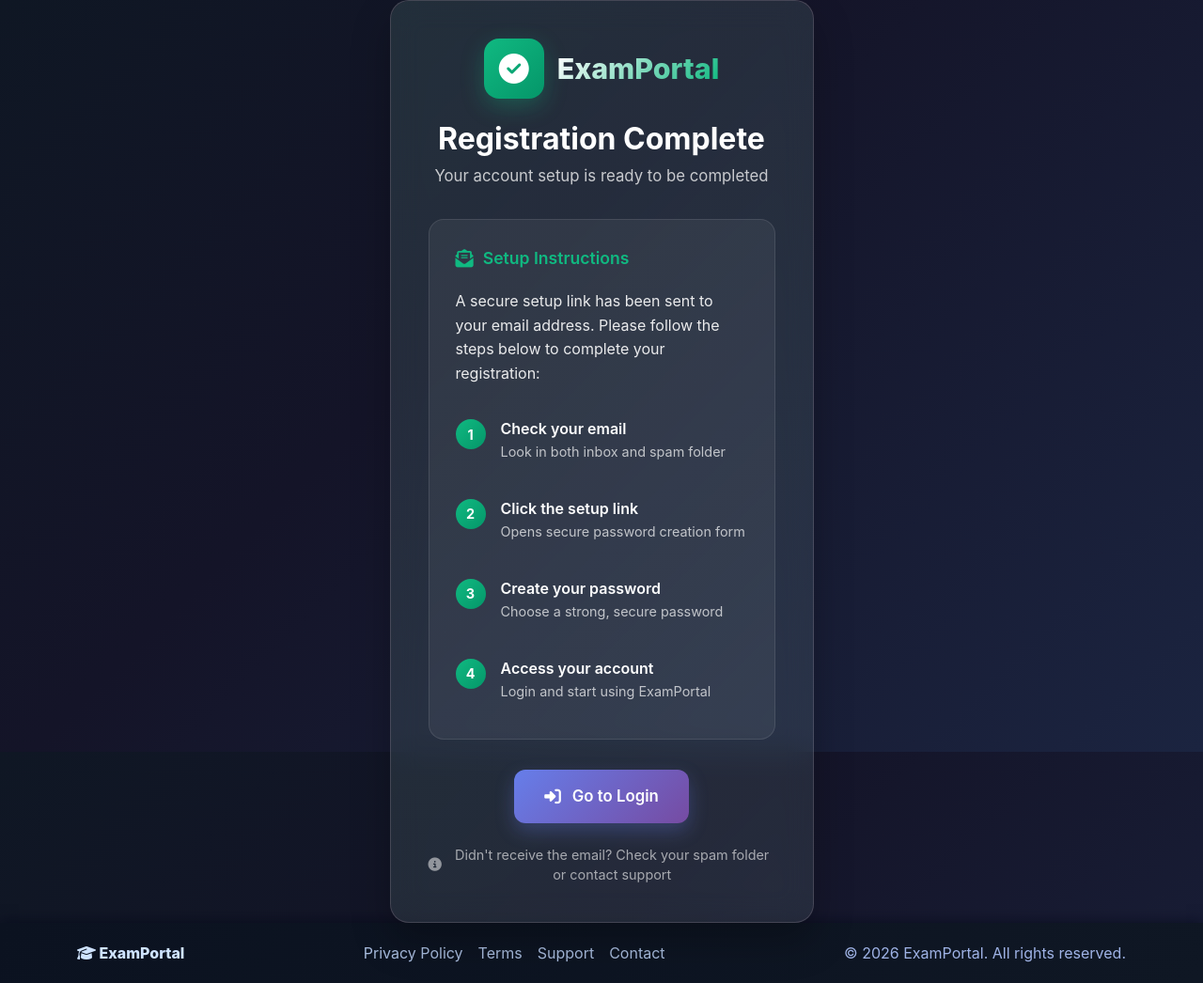
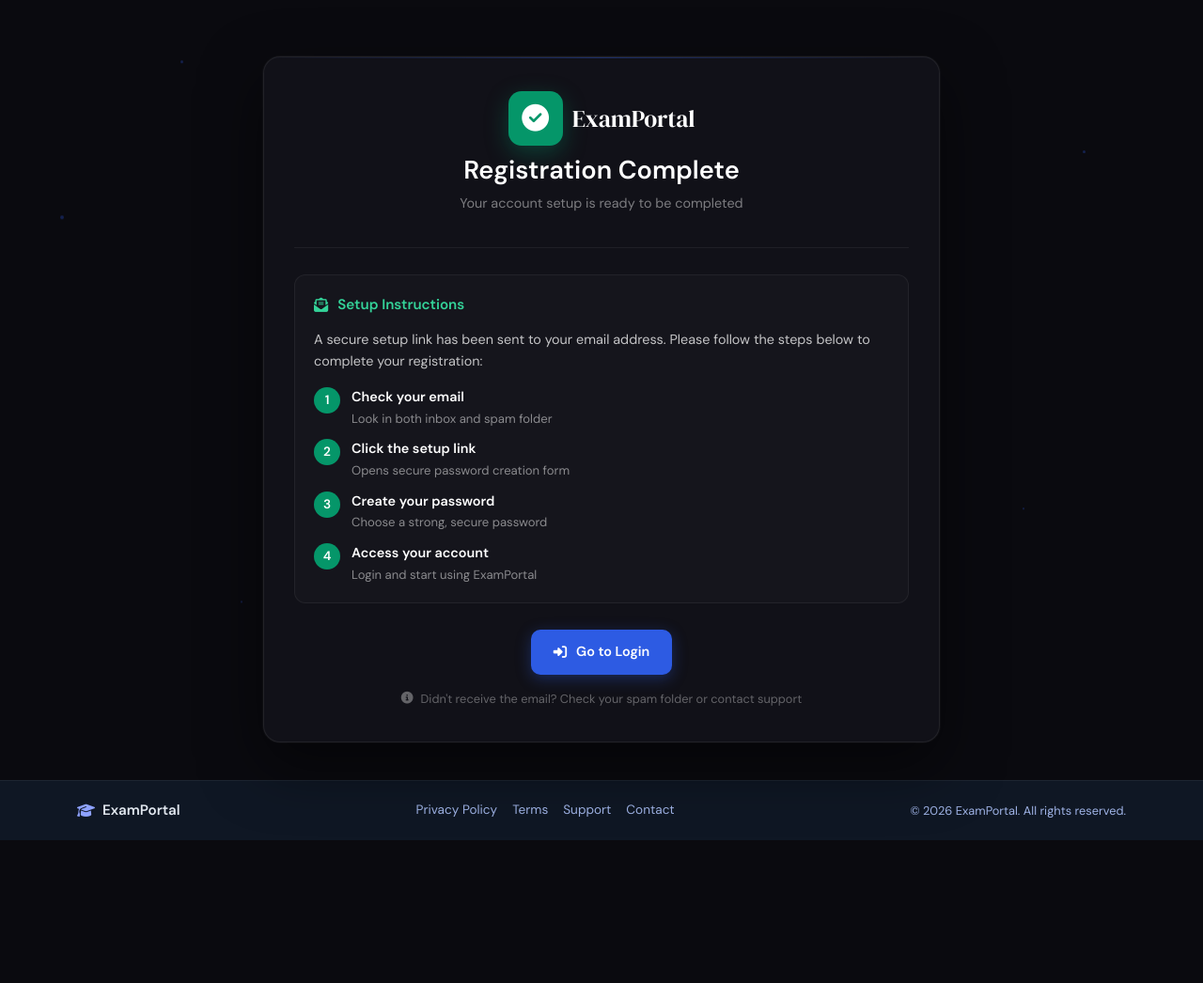
Before and after one commit to exam-portal-desk/online-exam-portal, a Flask app: page /registration-success in a window 1280 px wide. Shown: the whole page at 94% size. After the commit the page ends 894 px from the top, so only its background shows below. Run offline with Flask 3, Linux system fonts and the light colour scheme; some libraries are stand-ins or nearby versions.

Commit message:
Add files via upload
New UI

```diff
--- a/templates/base.html
+++ b/templates/base.html
@@ -163,24 +163,81 @@
         margin: 1rem;
     }
 
-    /* Footer */
-    .professional-footer {
-        background: linear-gradient(135deg,#0b1220,#0f1724);
-        color: #cfd8ef;
-        padding: 1.25rem 0;
-        margin-top: auto;
-        box-shadow: 0 -2px 12px rgba(2,6,23,0.5);
-    }
+.professional-footer{
+background:#0f1724;
+border-top:1px solid rgba(255,255,255,0.06);
+color:#cbd5f5;
+padding:20px 0;
+margin-top:auto
+}
 
-    .footer-brand {
-        font-weight: 800;
-        color: #cfe3ff;
-    }
+.professional-footer .container{
+display:flex;
+align-items:center;
+justify-content:space-between;
+flex-wrap:wrap;
+gap:14px
+}
 
-    .footer-links a {
-        color: #a9bddf;
-        text-decoration: none;
-    }
+.footer-brand{
+font-weight:700;
+color:#e2e8f0;
+display:flex;
+align-items:center;
+gap:8px;
+font-size:0.95rem
+}
+
+.footer-brand i{
+color:#8ea2ff
+}
+
+.footer-links{
+display:flex;
+align-items:center;
+gap:18px;
+flex-wrap:wrap
+}
+
+.footer-links a{
+color:#9fb3e6;
+text-decoration:none;
+font-size:0.85rem;
+transition:color .2s
+}
+
+.footer-links a:hover{
+color:#ffffff
+}
+
+.professional-footer p{
+font-size:0.8rem;
+color:#94a3d4;
+margin:0
+}
+
+@media(max-width:768px){
+
+.professional-footer .container{
+flex-direction:column;
+text-align:center;
+gap:10px
+}
+
+.footer-links{
+justify-content:center;
+gap:14px
+}
+
+.footer-links a{
+font-size:0.82rem
+}
+
+.professional-footer p{
+font-size:0.75rem
+}
+
+}
 
     .footer-links a:hover {
         color: #fff;
--- a/templates/registration_success.html
+++ b/templates/registration_success.html
@@ -13,11 +13,8 @@
     <div class="particle"></div>
 </div>
 
-<div class="login-wrapper">
-    <div class="container">
-        <div class="row justify-content-center">
-            <div class="col-xl-5 col-lg-6 col-md-7 col-sm-9">
-                <div class="success-container">
+<div class="request-wrapper">
+    <div class="request-container success-container">
                     <div class="success-header">
                         <div class="logo-section">
                             <div class="success-icon">
@@ -88,278 +85,250 @@
                         </div>
     </div>
 </div>
-    </div>
-</div>
 
 <style>
-/* Professional Registration Success Styles */
-.success-container {
-    background: rgba(255, 255, 255, 0.08);
-    backdrop-filter: blur(16px);
-    border: 1px solid rgba(255, 255, 255, 0.15);
-    border-radius: 20px;
-    padding: 2.5rem;
-    box-shadow: 0 20px 40px rgba(0, 0, 0, 0.25);
-    position: relative;
-    overflow: hidden;
-    max-width: 500px;
-    width: 100%;
-    margin: 0 auto;
+body{
+background:#0a0a0f;
+font-family:'DM Sans','Inter',-apple-system,sans-serif;
+overflow-x:hidden;
+min-height:100vh;
+color:#e2e8f0
 }
 
-.success-container::before {
-    content: '';
-    position: absolute;
-    top: 0;
-    left: 0;
-    right: 0;
-    bottom: 0;
-    background: linear-gradient(135deg, rgba(16, 185, 129, 0.05) 0%, rgba(5, 150, 105, 0.03) 100%);
-    border-radius: 20px;
-    z-index: -1;
+.particles-container{
+position:fixed;
+top:0;
+left:0;
+width:100%;
+height:100%;
+overflow:hidden;
+z-index:1;
+pointer-events:none
 }
 
-/* Header Section */
-.success-header {
-    text-align: center;
-    margin-bottom: 2rem;
+.particle{
+position:absolute;
+background:rgba(45,91,227,0.3);
+border-radius:50%;
+animation:float 10s ease-in-out infinite
 }
 
-.logo-section {
-    display: flex;
-    align-items: center;
-    justify-content: center;
-    gap: 14px;
-    margin-bottom: 1.5rem;
+.particle:nth-child(1){width:3px;height:3px;top:10%;left:15%;animation-delay:0s}
+.particle:nth-child(2){width:2px;height:2px;top:70%;left:85%;animation-delay:2s}
+.particle:nth-child(3){width:4px;height:4px;top:30%;left:5%;animation-delay:4s}
+.particle:nth-child(4){width:2px;height:2px;top:80%;left:20%;animation-delay:6s}
+.particle:nth-child(5){width:3px;height:3px;top:20%;left:90%;animation-delay:8s}
+.particle:nth-child(6){width:2px;height:2px;top:60%;left:70%;animation-delay:10s}
+.particle:nth-child(7){width:3px;height:3px;top:45%;left:25%;animation-delay:1s}
+.particle:nth-child(8){width:2px;height:2px;top:85%;left:60%;animation-delay:3s}
+
+@keyframes float{
+0%,100%{transform:translateY(0)}
+50%{transform:translateY(-20px)}
 }
 
-.success-icon {
-    width: 64px;
-    height: 64px;
-    background: linear-gradient(135deg, #10b981 0%, #059669 100%);
-    border-radius: 16px;
-    display: flex;
-    align-items: center;
-    justify-content: center;
-    font-size: 2rem;
-    color: white;
-    box-shadow: 0 8px 24px rgba(16, 185, 129, 0.3);
+.request-wrapper{
+position:relative;
+z-index:2;
+min-height:100vh;
+display:flex;
+align-items:flex-start;
+justify-content:center;
+padding:60px 16px 40px
 }
 
-.brand-name {
-    font-size: 1.9rem;
-    font-weight: 800;
-    background: linear-gradient(135deg, #ffffff 0%, #10b981 100%);
-    -webkit-background-clip: text;
-    -webkit-text-fill-color: transparent;
-    background-clip: text;
-    margin: 0;
-    line-height: 1;
+.request-container{
+background:#111118;
+border:1px solid rgba(255,255,255,0.07);
+border-radius:18px;
+padding:36px 32px;
+width:100%;
+max-width:720px;
+position:relative;
+box-shadow:0 24px 64px rgba(0,0,0,0.5),0 0 0 1px rgba(255,255,255,0.04)
 }
 
-.success-title {
-    font-size: 2rem;
-    font-weight: 700;
-    color: white;
-    margin: 0 0 0.5rem 0;
-    line-height: 1.2;
+.request-container::before{
+content:'';
+position:absolute;
+top:0;
+left:0;
+right:0;
+height:1px;
+background:linear-gradient(90deg,transparent,rgba(45,91,227,0.4),transparent)
 }
 
-.success-subtitle {
-    color: rgba(255, 255, 255, 0.75);
-    font-size: 1.05rem;
-    margin: 0;
-    font-weight: 400;
+.success-header{
+text-align:center;
+margin-bottom:28px;
+padding-bottom:20px;
+border-bottom:1px solid rgba(255,255,255,0.06)
 }
 
-/* Instructions Panel */
-.instructions-panel {
-    background: rgba(255, 255, 255, 0.06);
-    border: 1px solid rgba(255, 255, 255, 0.1);
-    border-radius: 16px;
-    padding: 1.75rem;
-    margin-bottom: 2rem;
+.logo-section{
+display:flex;
+align-items:center;
+justify-content:center;
+gap:10px;
+margin-bottom:8px
 }
 
-.panel-header {
-    display: flex;
-    align-items: center;
-    gap: 10px;
-    margin-bottom: 1.25rem;
-    color: #10b981;
-    font-weight: 600;
-    font-size: 1.1rem;
+.success-icon{
+width:58px;
+height:58px;
+border-radius:14px;
+background:#059669;
+display:flex;
+align-items:center;
+justify-content:center;
+font-size:1.8rem;
+color:white;
+box-shadow:0 8px 24px rgba(5,150,105,0.35)
 }
 
-.panel-header i {
-    font-size: 1.2rem;
+.brand-name{
+font-family:'DM Serif Display',serif;
+font-size:1.6rem;
+font-weight:400;
+color:white;
+margin:0;
+letter-spacing:-0.01em
 }
 
-.main-message {
-    color: rgba(255, 255, 255, 0.9);
-    line-height: 1.6;
-    margin-bottom: 1.5rem;
-    font-size: 1rem;
+.success-title{
+font-size:1.7rem;
+font-weight:600;
+color:white;
+margin-top:10px
 }
 
-.steps-list {
-    display: flex;
-    flex-direction: column;
-    gap: 1rem;
+.success-subtitle{
+color:rgba(255,255,255,0.45);
+font-size:0.9rem;
+margin-top:6px
 }
 
-.step-item {
-    display: flex;
-    align-items: flex-start;
-    gap: 1rem;
-    padding: 0.75rem 0;
+.instructions-panel{
+background:rgba(255,255,255,0.02);
+border:1px solid rgba(255,255,255,0.06);
+border-radius:12px;
+padding:20px;
+margin-top:22px
 }
 
-.step-number {
-    width: 32px;
-    height: 32px;
-    background: linear-gradient(135deg, #10b981 0%, #059669 100%);
-    color: white;
-    border-radius: 50%;
-    display: flex;
-    align-items: center;
-    justify-content: center;
-    font-weight: 700;
-    font-size: 0.9rem;
-    flex-shrink: 0;
+.panel-header{
+display:flex;
+align-items:center;
+gap:10px;
+margin-bottom:14px;
+color:#34d399;
+font-weight:600;
+font-size:0.95rem
 }
 
-.step-details {
-    display: flex;
-    flex-direction: column;
-    gap: 0.25rem;
+.main-message{
+color:rgba(255,255,255,0.75);
+font-size:0.9rem;
+margin-bottom:16px;
+line-height:1.6
 }
 
-.step-details strong {
-    color: white;
-    font-weight: 600;
-    font-size: 1rem;
-    line-height: 1.3;
+.steps-list{
+display:flex;
+flex-direction:column;
+gap:12px
 }
 
-.step-details span {
-    color: rgba(255, 255, 255, 0.7);
-    font-size: 0.9rem;
-    line-height: 1.4;
+.step-item{
+display:flex;
+align-items:flex-start;
+gap:12px
 }
 
-/* Action Section */
-.action-section {
-    text-align: center;
+.step-number{
+width:28px;
+height:28px;
+background:#059669;
+color:white;
+border-radius:50%;
+display:flex;
+align-items:center;
+justify-content:center;
+font-weight:700;
+font-size:0.85rem;
+flex-shrink:0
 }
 
-.login-btn {
-    display: inline-flex;
-    align-items: center;
-    gap: 12px;
-    padding: 16px 32px;
-    background: linear-gradient(135deg, #667eea 0%, #764ba2 100%);
-    color: white;
-    text-decoration: none;
-    border-radius: 12px;
-    font-weight: 600;
-    font-size: 1.05rem;
-    transition: all 0.3s ease;
-    box-shadow: 0 8px 20px rgba(102, 126, 234, 0.3);
-    margin-bottom: 1.5rem;
+.step-details{
+display:flex;
+flex-direction:column;
+gap:2px
 }
 
-.login-btn:hover {
-    transform: translateY(-2px);
-    box-shadow: 0 12px 28px rgba(102, 126, 234, 0.4);
-    color: white;
-    text-decoration: none;
+.step-details strong{
+color:white;
+font-size:0.9rem
 }
 
-.login-btn i {
-    font-size: 1.1rem;
+.step-details span{
+color:rgba(255,255,255,0.5);
+font-size:0.82rem
 }
 
-.help-text {
-    display: flex;
-    align-items: center;
-    justify-content: center;
-    gap: 8px;
-    color: rgba(255, 255, 255, 0.6);
-    font-size: 0.9rem;
-    line-height: 1.4;
-    text-align: center;
+.action-section{
+text-align:center;
+margin-top:28px
 }
 
-.help-text i {
-    color: rgba(255, 255, 255, 0.5);
-    font-size: 0.9rem;
+.login-btn{
+display:inline-flex;
+align-items:center;
+gap:10px;
+padding:13px 24px;
+background:#2d5be3;
+color:white;
+text-decoration:none;
+border-radius:10px;
+font-weight:600;
+font-size:0.9rem;
+transition:all .2s;
+box-shadow:0 4px 16px rgba(45,91,227,0.35)
 }
 
-/* Mobile Responsive */
-@media (max-width: 768px) {
-    .success-container {
-        padding: 2rem 1.5rem;
-        margin: 1rem;
-        border-radius: 18px;
+.login-btn:hover{
+background:#3d6bf3;
+transform:translateY(-1px);
+box-shadow:0 8px 24px rgba(45,91,227,0.45);
+color:white
 }
 
-    .success-icon {
-        width: 56px;
-        height: 56px;
-        font-size: 1.7rem;
+.help-text{
+display:flex;
+align-items:center;
+justify-content:center;
+gap:8px;
+color:rgba(255,255,255,0.35);
+font-size:0.8rem;
+margin-top:16px;
+text-align:center
 }
 
-    .brand-name {
-        font-size: 1.6rem;
+@media(max-width:600px){
+.request-wrapper{
+padding:56px 12px 32px
 }
 
-    .success-title {
-        font-size: 1.7rem;
+.request-container{
+padding:24px 18px;
+border-radius:16px
 }
 
-    .success-subtitle {
-        font-size: 1rem;
+.success-title{
+font-size:1.4rem
 }
 
-    .instructions-panel {
-        padding: 1.5rem;
-    }
-
-    .step-item {
-        gap: 0.8rem;
-    }
-
-    .step-number {
-        width: 28px;
-        height: 28px;
-        font-size: 0.8rem;
-    }
-
-    .login-btn {
-        padding: 14px 28px;
-        font-size: 1rem;
-    }
-}
-
-@media (max-width: 480px) {
-    .success-container {
-        padding: 1.75rem 1.25rem;
-    }
-
-    .logo-section {
-        flex-direction: column;
-        gap: 10px;
-    }
-
-    .success-title {
-        font-size: 1.5rem;
-    }
-
-    .help-text {
-        flex-direction: column;
-        gap: 6px;
-        text-align: center;
+.brand-name{
+font-size:1.3rem
 }
 }
 </style>
```
Lines whose indentation alone changed are shown as unchanged.
